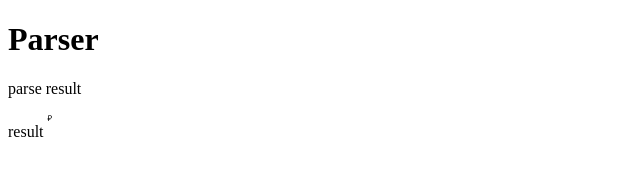
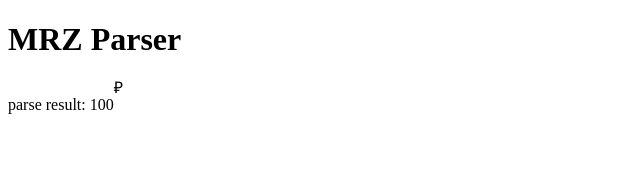
Before and after one commit to moroz69off/yumor.xyz, a plain HTML site: page projects/parser/index.html in a window 1280 px wide. Shown: the whole page, without its empty margins (0-640 px from the left). Drawn offline with Linux system fonts and the light colour scheme.

Commit message:
add styles
Signed-off-by: moroz69off <moroz69off@gmail.com>

```diff
--- a/projects/parser/index.html
+++ b/projects/parser/index.html
@@ -2,17 +2,18 @@
 <html lang="ru">
  <head>
 	<meta charset="UTF-8">
-	<meta name="Generator" content="EditPlus®">
-	<meta name="Author" content="moroz69off™">
-	<meta name="Keywords" content="moroz69off, web-dev, бесплатно, без регистрации">
-	<meta name="Description" content="Платформа для экспериментов moroz69off">
+	<meta name="Generator" content="EditPlus®" >
+	<meta name="Author" content="moroz69off™" >
+	<meta name="Keywords" content="moroz69off, web-dev, бесплатно, без регистрации" >
+	<meta name="Description" content="Платформа для экспериментов moroz69off" >
 	<meta name="viewport" content="width=device-width, initial-scale=1" >
 	<link rel="icon" href="/favicon.ico" >
+	<link rel="stylesheet" href="style.css" >
 	<title>mrzParser</title>
  </head>
 	<body>
 		<div id="_container" class="container">
-			<h1>Parser</h1>
+			<h1>MRZ Parser</h1>
 		</div>
 		<script src="parser.js"></script>
 	</body>
--- a/projects/parser/parser.js
+++ b/projects/parser/parser.js
@@ -7,16 +7,19 @@
 */
 
 var data = [];
-var result = "";
+var result = null;
 var mrz_parser = document.createElement("div");
 
 Init();
 
 function Init () {
 	window.onload = function () {
-		result = "result ";
 
-		mrz_parser.innerHTML = '<p>parse result</p>' + result + '<ruby><rt>₽</rt><rp>ruble</rp></ruby>';
+
+
+		result = 100;
+
+		mrz_parser.innerHTML = '<p>parse result: ' + result + '<ruby><rt>₽</rt><rp>ruble</rp></ruby></p>';
 
 		document.body.appendChild(mrz_parser);
 	}
--- /dev/null
+++ b/projects/parser/style.css
@@ -0,0 +1,8 @@
+body{
+/*	margin: 0;*/
+/*	padding: 0;*/
+}
+
+rt{
+	font-size: 100%;
+}
```
